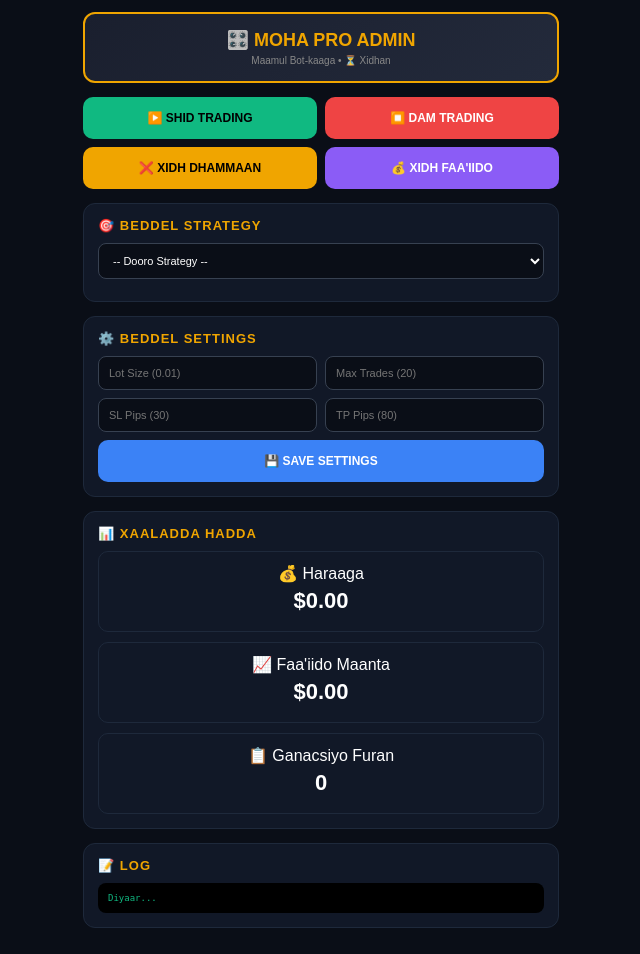
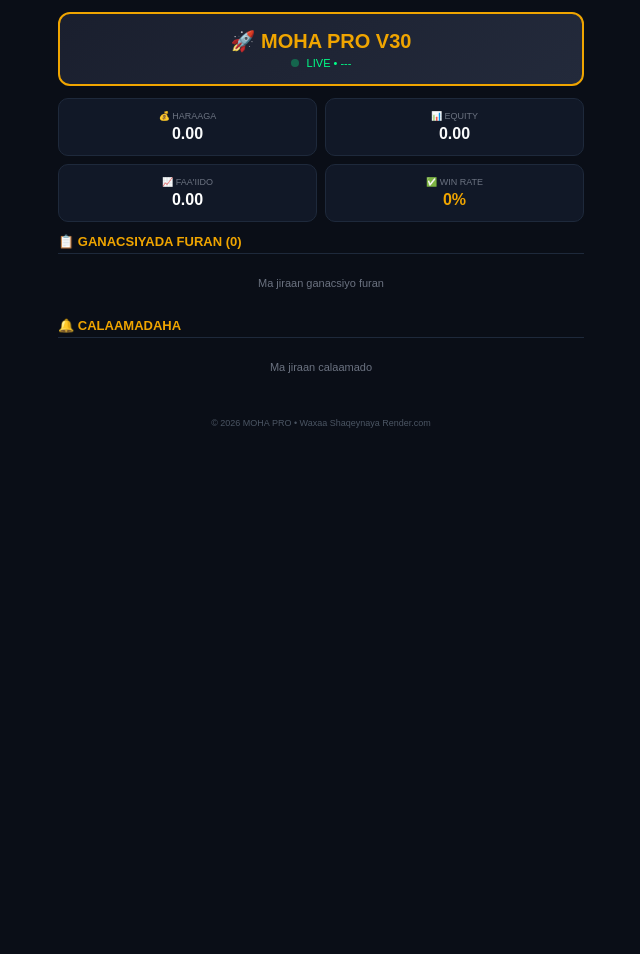
Before and after one commit to Shitomadone12/mohapro-dashboard, a Flask app: page / in a window 1280 px wide. Shown: the whole page, without its empty margins (319-959 px from the left). After the commit the page ends 428 px from the top, so only its background shows below. Run offline with Flask 3, Linux system fonts and the light colour scheme; some libraries are stand-ins or nearby versions.

Commit message:
Update index.html

```diff
--- a/templates/index.html
+++ b/templates/index.html
@@ -3,151 +3,120 @@
 <head>
     <meta charset="UTF-8">
     <meta name="viewport" content="width=device-width, initial-scale=1.0">
-    <title>MOHA PRO - Admin Panel</title>
+    <title>MOHA PRO - Trading Dashboard</title>
     <style>
         *{margin:0;padding:0;box-sizing:border-box}
-        body{background:#0a0e17;color:#fff;font-family:Arial,sans-serif;padding:12px;max-width:500px;margin:0 auto}
-        .header{background:linear-gradient(145deg,#1a1f2e,#232a3b);padding:15px;border-radius:12px;text-align:center;margin-bottom:14px;border:2px solid #f0a500}
-        .header h2{color:#f0a500;font-size:18px}
-        .header p{color:#888;font-size:10px;margin-top:4px}
+        body{background:#0a0e17;color:#fff;font-family:Arial,sans-serif;padding:12px;max-width:550px;margin:0 auto}
+        .header{background:linear-gradient(145deg,#1a1f2e,#232a3b);padding:15px;border-radius:12px;text-align:center;margin-bottom:12px;border:2px solid #f0a500}
+        .header h1{color:#f0a500;font-size:20px}
+        .header .live{color:#00ff88;font-size:11px;margin-top:4px}
+        .live-dot{display:inline-block;width:8px;height:8px;background:#00ff88;border-radius:50%;animation:pulse 1.2s infinite;margin-right:5px}
+        @keyframes pulse{0%,100%{opacity:1}50%{opacity:0.3}}
 
-        .control-grid{display:grid;grid-template-columns:repeat(2,1fr);gap:8px;margin-bottom:14px}
-        .btn{padding:14px;border-radius:10px;border:none;font-weight:700;font-size:12px;cursor:pointer;text-align:center}
-        .btn-green{background:#10b981;color:#000}
-        .btn-red{background:#ef4444;color:#fff}
-        .btn-gold{background:#f0a500;color:#000}
-        .btn-blue{background:#3b82f6;color:#fff}
-        .btn-purple{background:#8b5cf6;color:#fff}
-        .btn-gray{background:#374151;color:#fff}
+        .balance-grid{display:grid;grid-template-columns:repeat(2,1fr);gap:8px;margin-bottom:12px}
+        .bal-card{background:#111827;padding:12px;border-radius:10px;text-align:center;border:1px solid #1e293b}
+        .bal-card .label{font-size:9px;color:#6b7280;text-transform:uppercase;margin-bottom:4px}
+        .bal-card .value{font-size:16px;font-weight:bold}
+        .green{color:#10b981}.red{color:#ef4444}.gold{color:#f0a500}.white{color:#f9fafb}
 
-        .section{margin-bottom:14px;background:#111827;border-radius:12px;padding:14px;border:1px solid #1e293b}
-        .section h3{color:#f0a500;font-size:13px;margin-bottom:10px;text-transform:uppercase;letter-spacing:1px}
+        .section{margin-bottom:14px}
+        .section-title{color:#f0a500;font-size:13px;font-weight:bold;margin-bottom:8px;border-bottom:1px solid #1e293b;padding-bottom:4px;text-transform:uppercase}
 
-        select,input{padding:10px;background:#0a0e17;border:1px solid #374151;color:#fff;border-radius:8px;font-size:11px;margin-bottom:8px}
-        select{width:100%}
-        .input-row{display:flex;gap:8px}
-        .input-row input{flex:1}
+        .trade-item{background:#111827;border-radius:10px;padding:10px;margin-bottom:6px;border-left:4px solid #333}
+        .trade-item.win{border-left-color:#10b981}
+        .trade-item.loss{border-left-color:#ef4444}
+        .trade-row{display:flex;justify-content:space-between;align-items:center;margin-bottom:5px}
+        .trade-symbol{font-weight:bold;font-size:14px}
+        .trade-type-buy{color:#10b981}.trade-type-sell{color:#ef4444}
+        .trade-pnl{font-weight:bold;font-size:14px}
+        .trade-details{display:flex;flex-wrap:wrap;gap:10px;font-size:10px;color:#9ca3af}
+        .trade-details span{background:#0a0e17;padding:2px 6px;border-radius:4px}
 
-        .status-box{background:#111827;border-radius:10px;padding:12px;margin-top:10px;border:1px solid #1e293b;text-align:center}
-        .status-box .value{font-size:22px;font-weight:700;margin:5px 0}
+        .signal-item{display:flex;justify-content:space-between;align-items:center;padding:8px 10px;background:#111827;border-radius:8px;margin-bottom:4px}
+        .badge{padding:3px 12px;border-radius:12px;font-size:10px;font-weight:bold}
+        .badge-buy{background:#064e3b;color:#10b981}.badge-sell{background:#4c0519;color:#ef4444}.badge-wait{background:#1e293b;color:#6b7280}
 
-        .log{background:#000;border-radius:8px;padding:10px;margin-top:10px;font-size:9px;color:#10b981;max-height:150px;overflow-y:auto;font-family:monospace}
-        .log .error{color:#ef4444}
-        .log .info{color:#f0a500}
+        .empty-state{text-align:center;color:#6b7280;padding:15px;font-size:11px}
+        .footer{text-align:center;color:#4b5563;font-size:9px;margin-top:20px;padding:10px}
     </style>
 </head>
 <body>
-
     <div class="header">
-        <h2>🎛️ MOHA PRO ADMIN</h2>
-        <p>Maamul Bot-kaaga • <span id="status">⏳ Xidhan</span></p>
+        <h1>🚀 MOHA PRO V30</h1>
+        <div class="live"><span class="live-dot"></span> LIVE • <span id="lastUpdate">---</span></div>
     </div>
 
-    <!-- Quick Controls -->
-    <div class="control-grid">
-        <button class="btn btn-green" onclick="sendCmd('START')">▶️ SHID TRADING</button>
-        <button class="btn btn-red" onclick="sendCmd('STOP')">⏹️ DAM TRADING</button>
-        <button class="btn btn-gold" onclick="sendCmd('CLOSE_ALL')">❌ XIDH DHAMMAAN</button>
-        <button class="btn btn-purple" onclick="sendCmd('CLOSE_PROFIT')">💰 XIDH FAA'IIDO</button>
+    <div class="balance-grid">
+        <div class="bal-card"><div class="label">💰 Haraaga</div><div class="value white" id="balance">0.00</div></div>
+        <div class="bal-card"><div class="label">📊 Equity</div><div class="value white" id="equity">0.00</div></div>
+        <div class="bal-card"><div class="label">📈 Faa'iido</div><div class="value" id="profit">0.00</div></div>
+        <div class="bal-card"><div class="label">✅ Win Rate</div><div class="value gold" id="winrate">0%</div></div>
     </div>
 
-    <!-- Strategy -->
     <div class="section">
-        <h3>🎯 BEDDEL STRATEGY</h3>
-        <select id="strategy" onchange="sendCmd('STRATEGY:'+this.value)">
-            <option value="">-- Dooro Strategy --</option>
-            <option value="SR">SR (Support/Resistance)</option>
-            <option value="BB">Bollinger Bands</option>
-            <option value="EMA">EMA Cross</option>
-            <option value="SMC">Smart Money Concepts</option>
-            <option value="VSA">Volume Spread Analysis</option>
-            <option value="RSI">RSI Overbought/Oversold</option>
-        </select>
+        <div class="section-title">📋 Ganacsiyada Furan (<span id="tradeCount">0</span>)</div>
+        <div id="trades"><div class="empty-state">Ma jiraan ganacsiyo furan</div></div>
     </div>
 
-    <!-- Settings -->
     <div class="section">
-        <h3>⚙️ BEDDEL SETTINGS</h3>
-        <div class="input-row">
-            <input type="number" id="lotSize" placeholder="Lot Size (0.01)" step="0.01">
-            <input type="number" id="maxTrades" placeholder="Max Trades (20)">
-        </div>
-        <div class="input-row">
-            <input type="number" id="slPips" placeholder="SL Pips (30)">
-            <input type="number" id="tpPips" placeholder="TP Pips (80)">
-        </div>
-        <button class="btn btn-blue" style="width:100%" onclick="sendSettings()">💾 SAVE SETTINGS</button>
+        <div class="section-title">🔔 Calaamadaha</div>
+        <div id="signals"><div class="empty-state">Ma jiraan calaamado</div></div>
     </div>
 
-    <!-- Status -->
-    <div class="section">
-        <h3>📊 XAALADDA HADDA</h3>
-        <div class="status-box">
-            <div>💰 Haraaga</div>
-            <div class="value green" id="balance">$0.00</div>
-        </div>
-        <div class="status-box">
-            <div>📈 Faa'iido Maanta</div>
-            <div class="value" id="profit">$0.00</div>
-        </div>
-        <div class="status-box">
-            <div>📋 Ganacsiyo Furan</div>
-            <div class="value white" id="openTrades">0</div>
-        </div>
-    </div>
+    <div class="footer">© 2026 MOHA PRO • Waxaa Shaqeynaya Render.com</div>
 
-    <!-- Log -->
-    <div class="section">
-        <h3>📝 LOG</h3>
-        <div class="log" id="log">Diyaar...<br></div>
-    </div>
+<script src="https://cdnjs.cloudflare.com/ajax/libs/socket.io/4.5.4/socket.io.min.js"></script>
+<script>
+    const socket = io();
 
-<script>
-    function addLog(msg,type){
-        let log=document.getElementById('log');
-        let cls=type||'info';
-        log.innerHTML+=`<span class="${cls}">[${new Date().toLocaleTimeString()}] ${msg}</span><br>`;
-        log.scrollTop=log.scrollHeight;
-    }
+    socket.on('data_update', (data) => {
+        document.getElementById('balance').textContent = '$'+(data.balance||0).toFixed(2);
+        document.getElementById('equity').textContent = '$'+(data.equity||0).toFixed(2);
+        let p = parseFloat(data.profit||0);
+        let pEl = document.getElementById('profit');
+        pEl.textContent = (p>=0?'+':'')+'$'+p.toFixed(2);
+        pEl.className = 'value '+(p>=0?'green':'red');
+        document.getElementById('winrate').textContent = (data.winrate||0).toFixed(1)+'%';
+        document.getElementById('tradeCount').textContent = data.opentrades||0;
 
-    function sendCmd(cmd){
-        addLog(`Amar la diray: ${cmd}`);
-        fetch('/command',{
-            method:'POST',
-            headers:{'Content-Type':'application/json'},
-            body:JSON.stringify({command:cmd})
-        }).then(r=>r.json()).then(d=>{
-            addLog(`✅ ${d.message||'La fuliyay'}`,d.error?'error':'info');
-        }).catch(e=>addLog('❌ Khalad: '+e,'error'));
-    }
+        // Ganacsiyada furan
+        let tHTML = '';
+        if(data.trades && data.trades.length > 0){
+            data.trades.forEach(t => {
+                let profitVal = parseFloat(t.profit||0);
+                let isWin = profitVal >= 0;
+                tHTML += `<div class="trade-item ${isWin?'win':'loss'}">
+                    <div class="trade-row">
+                        <span class="trade-symbol ${t.type=='BUY'?'trade-type-buy':'trade-type-sell'}">${t.type} ${t.symbol}</span>
+                        <span class="trade-pnl" style="color:${isWin?'#10b981':'#ef4444'}">${isWin?'+':'-'}$${Math.abs(profitVal).toFixed(2)}</span>
+                    </div>
+                    <div class="trade-details">
+                        <span>Lot: ${t.lot}</span>
+                        <span>Open: ${t.openprice}</span>
+                        <span>SL: ${t.sl}</span>
+                        <span>TP: ${t.tp}</span>
+                    </div>
+                </div>`;
+            });
+        } else {
+            tHTML = '<div class="empty-state">Ma jiraan ganacsiyo furan</div>';
+        }
+        document.getElementById('trades').innerHTML = tHTML;
 
-    function sendSettings(){
-        let data={
-            command:'SETTINGS',
-            lot:document.getElementById('lotSize').value,
-            maxtrades:document.getElementById('maxTrades').value,
-            sl:document.getElementById('slPips').value,
-            tp:document.getElementById('tpPips').value
-        };
-        addLog('Settings la diray...');
-        fetch('/command',{
-            method:'POST',
-            headers:{'Content-Type':'application/json'},
-            body:JSON.stringify(data)
-        }).then(r=>r.json()).then(d=>{
-            addLog('✅ Settings saved!');
-        }).catch(e=>addLog('❌ Error','error'));
-    }
+        // Calaamadaha
+        let sHTML = '';
+        if(data.signals && data.signals.length > 0){
+            data.signals.forEach(s => {
+                let cls = s.signal=='BUY'?'badge-buy':(s.signal=='SELL'?'badge-sell':'badge-wait');
+                sHTML += `<div class="signal-item"><span>${s.symbol}</span><span class="badge ${cls}">${s.signal}</span></div>`;
+            });
+        } else {
+            sHTML = '<div class="empty-state">Ma jiraan calaamado</div>';
+        }
+        document.getElementById('signals').innerHTML = sHTML;
 
-    // Live data refresh
-    setInterval(()=>{
-        fetch('/api/data').then(r=>r.json()).then(d=>{
-            document.getElementById('balance').textContent='$'+(d.balance||0).toFixed(2);
-            document.getElementById('profit').textContent='$'+(d.profit||0).toFixed(2);
-            document.getElementById('openTrades').textContent=d.opentrades||0;
-            document.getElementById('status').innerHTML=d.trading?'🟢 SHAQEYN':'⏹️ XIDHAN';
-        }).catch(()=>{});
-    },2000);
+        document.getElementById('lastUpdate').textContent = new Date().toLocaleTimeString('so-SO');
+    });
 </script>
 </body>
 </html>
```
